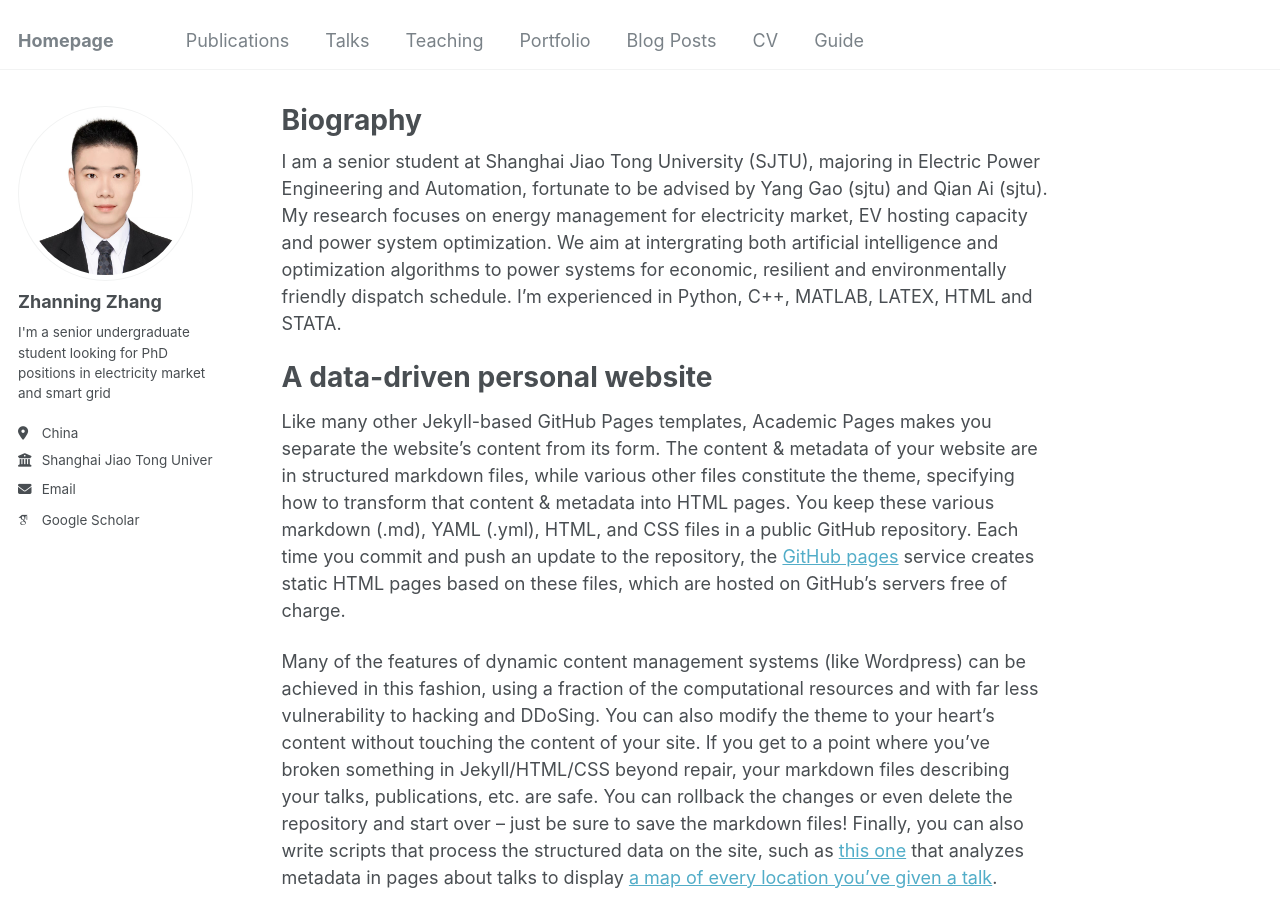
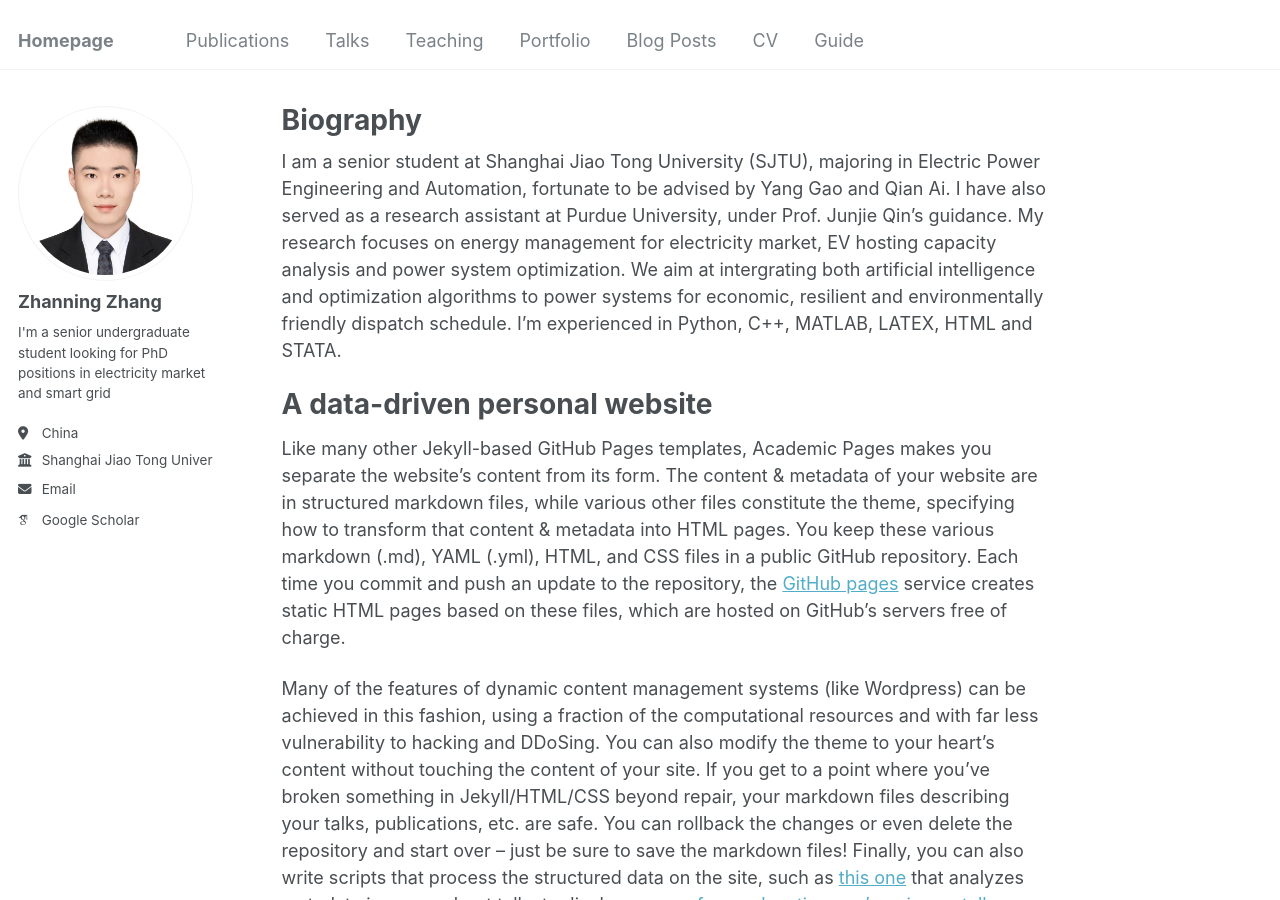
Before and after one commit to znzhang02/ZN.Zhang, a Jekyll site: the page built from _pages/about.md, in a window 1280 px wide and 900 px high. Built offline with Jekyll 4.4.1, drawn with Linux system fonts in a browser that asks for light colours; some web fonts are replaced.

Commit message:
Update about.md

```diff
--- a/_pages/about.md
+++ b/_pages/about.md
@@ -7,7 +7,7 @@ redirect_from:
   - /about.html
 ---
 
-I am a senior student at Shanghai Jiao Tong University (SJTU), majoring in Electric Power Engineering and Automation, fortunate to be advised by Yang Gao (sjtu) and Qian Ai (sjtu). My research focuses on energy management for electricity market, EV hosting capacity and power system optimization. We aim at intergrating both artificial intelligence and optimization algorithms to power systems for economic, resilient and environmentally friendly dispatch schedule. I'm experienced in Python, C++, MATLAB, LATEX, HTML and STATA.
+I am a senior student at Shanghai Jiao Tong University (SJTU), majoring in Electric Power Engineering and Automation, fortunate to be advised by Yang Gao and Qian Ai. I have also served as a research assistant at Purdue University, under Prof. Junjie Qin's guidance. My research focuses on energy management for electricity market, EV hosting capacity analysis and power system optimization. We aim at intergrating both artificial intelligence and optimization algorithms to power systems for economic, resilient and environmentally friendly dispatch schedule. I'm experienced in Python, C++, MATLAB, LATEX, HTML and STATA.
 
 A data-driven personal website
 ======
```
